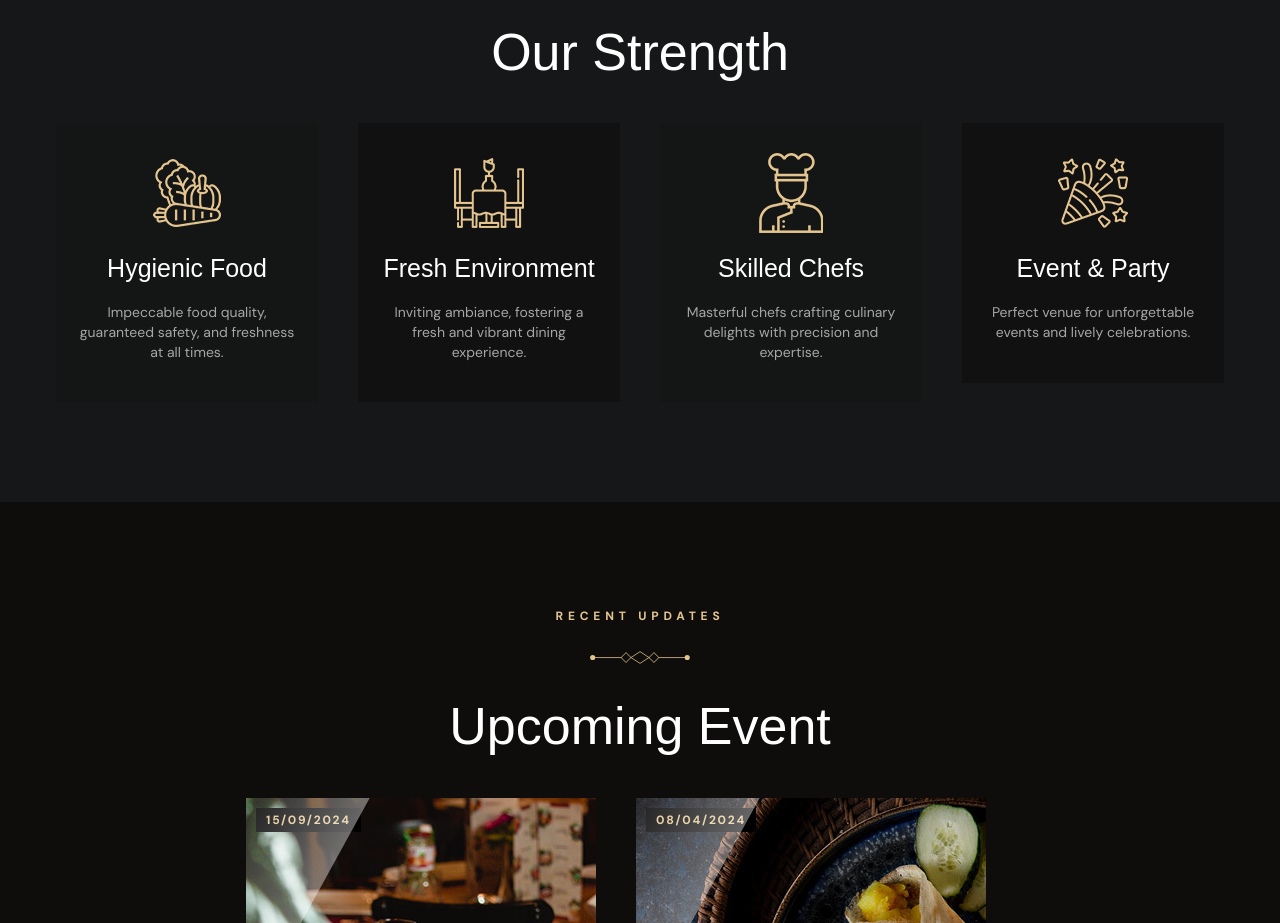
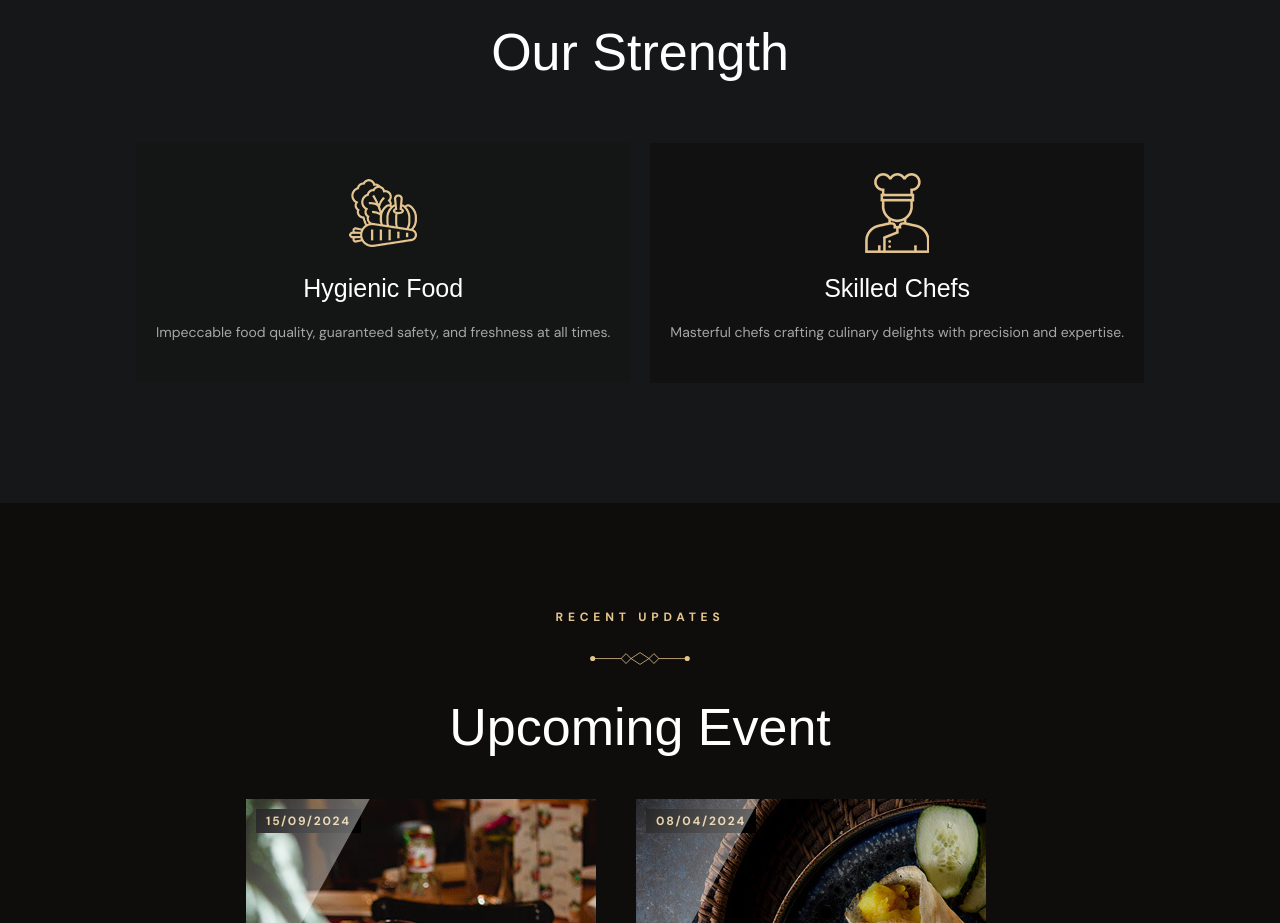
Before and after one commit to weijingxuan925/PokeGo, a Next.js app: page / in a window 1280 px wide. Shown: the part 4980-5903 px from the top of the page. Built offline with nearby package versions, Linux system fonts and the light colour scheme; a web font is replaced by a local one.

Commit message:
feature list 修改和样式表

```diff
--- a/components/FeatureItem/FeatureItem.css
+++ b/components/FeatureItem/FeatureItem.css
@@ -24,3 +24,11 @@
     color: var(--quick-silver);
     line-height: var(--lineHeight-6);
 }
+.features .grid-list {
+    display: flex;
+    justify-content: center; /* 水平居中 */
+    align-items: center; /* 垂直居中 */
+    gap: 20px; /* 项目之间的间距 */
+    flex-wrap: wrap; /* 如果屏幕较小，允许换行 */
+    padding: 20px;
+}
--- a/components/FeatureList/FeatureList.tsx
+++ b/components/FeatureList/FeatureList.tsx
@@ -8,21 +8,21 @@ const FeatureList = () => {
                 cardTitle='Hygienic Food'
                 cardDescription='Impeccable food quality, guaranteed safety, and freshness at all times.'
             />
-            <FeatureItem
-                cardNumber={2}
-                cardTitle='Fresh Environment'
-                cardDescription='Inviting ambiance, fostering a fresh and vibrant dining experience.'
-            />
+            {/*<FeatureItem*/}
+            {/*    cardNumber={2}*/}
+            {/*    cardTitle='Fresh Environment'*/}
+            {/*    cardDescription='Inviting ambiance, fostering a fresh and vibrant dining experience.'*/}
+            {/*/>*/}
             <FeatureItem
                 cardNumber={3}
                 cardTitle='Skilled Chefs'
                 cardDescription='Masterful chefs crafting culinary delights with precision and expertise.'
             />
-            <FeatureItem
-                cardNumber={4}
-                cardTitle='Event & Party'
-                cardDescription='Perfect venue for unforgettable events and lively celebrations.'
-            />
+            {/*<FeatureItem*/}
+            {/*    cardNumber={4}*/}
+            {/*    cardTitle='Event & Party'*/}
+            {/*    cardDescription='Perfect venue for unforgettable events and lively celebrations.'*/}
+            {/*/>*/}
         </ul>
     )
 }
```
